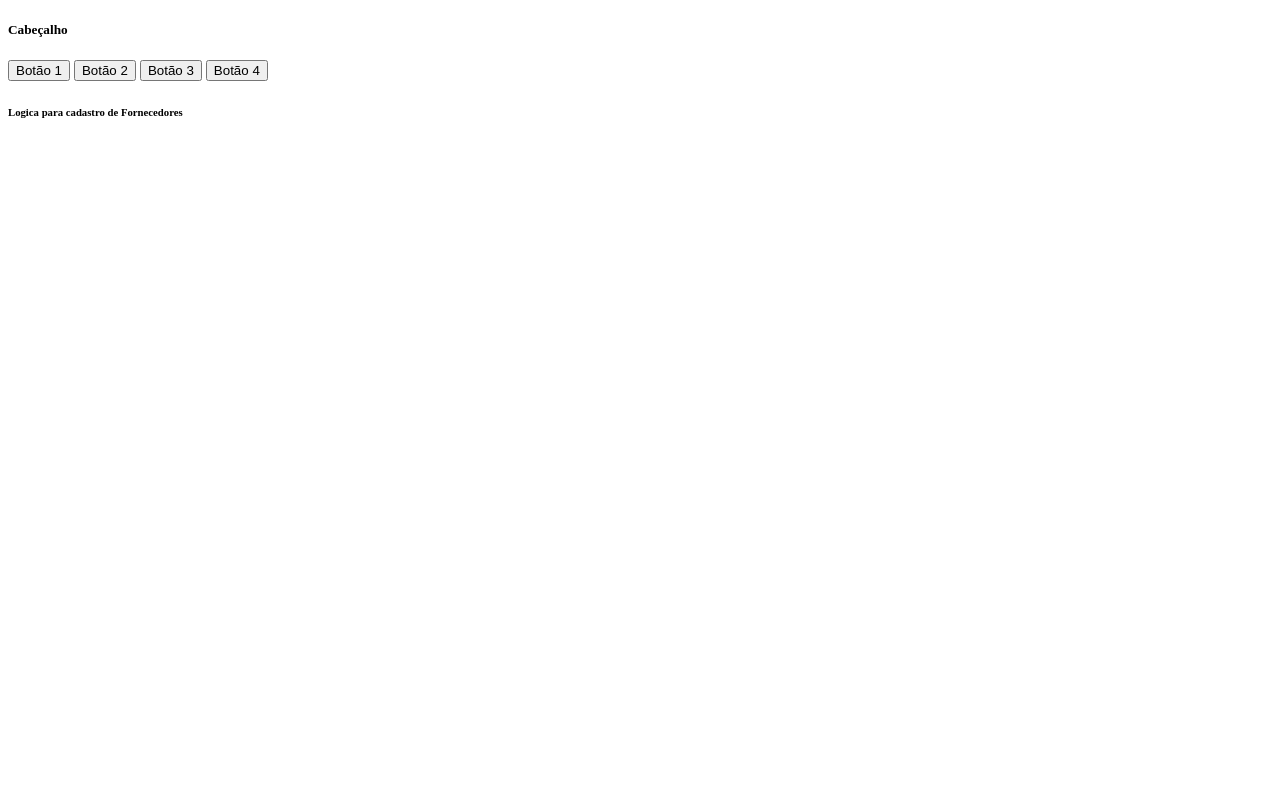
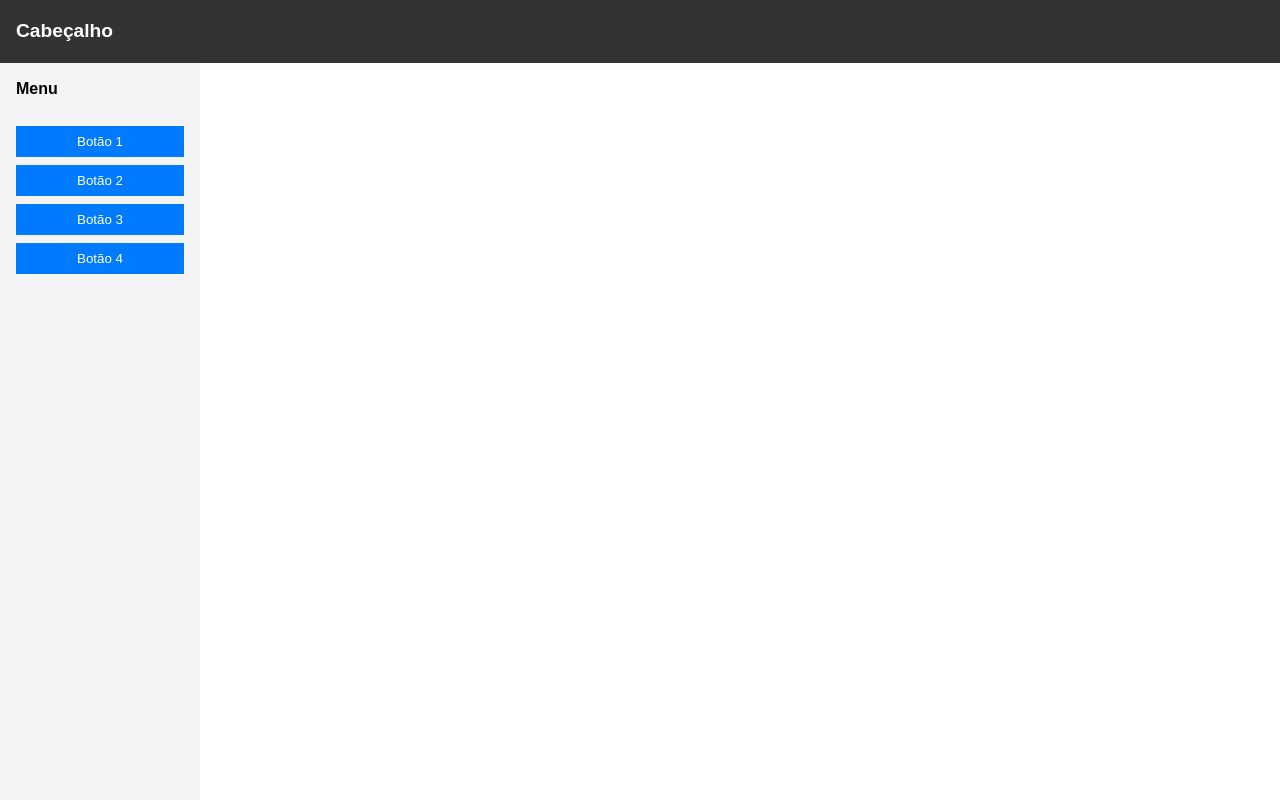
Before and after one commit to mrmateussiilva/SGEMaratonaCODE, a Flask app: page / in a window 1280 px wide. Run offline with Flask 3, Linux system fonts and the light colour scheme.

Commit message:
Começo do css e html

```diff
--- /dev/null
+++ b/app/static/css/styles.css
@@ -0,0 +1,102 @@
+/* Reset default styles */
+* {
+    margin: 0;
+    padding: 0;
+    box-sizing: border-box;
+}
+
+body {
+    font-family: Arial, sans-serif;
+    line-height: 1.6;
+    display: flex;
+    flex-direction: column;
+    min-height: 100vh;
+}
+
+/* Header styles */
+.cabecalho {
+    background-color: #333;
+    color: #fff;
+    padding: 1rem;
+    position: fixed;
+    top: 0;
+    left: 0;
+    right: 0;
+    z-index: 1000;
+}
+
+.cabecalho h5 {
+    margin: 0;
+    font-size: 1.2rem;
+}
+
+/* Horizontal line */
+hr {
+    border: none;
+    border-top: 1px solid #ccc;
+    margin: 0;
+}
+
+/* Main content area */
+body > div:last-child {
+    display: flex;
+    margin-top: 60px; /* Adjust based on header height */
+    flex: 1;
+}
+
+/* Sidebar styles */
+.botoes_lateral {
+    background-color: #f4f4f4;
+    width: 200px;
+    padding: 1rem;
+    display: flex;
+    flex-direction: column;
+    gap: 0.5rem;
+    height: calc(100vh - 60px); /* Adjust based on header height */
+    position: fixed;
+    left: 0;
+    top: 60px; /* Adjust based on header height */
+}
+
+.botoes_lateral h5 {
+    margin-bottom: 1rem;
+    font-size: 1rem;
+}
+
+.botoes_lateral button {
+    background-color: #007bff;
+    color: #fff;
+    border: none;
+    padding: 0.5rem 1rem;
+    cursor: pointer;
+    transition: background-color 0.3s ease;
+}
+
+.botoes_lateral button:hover {
+    background-color: #0056b3;
+}
+
+/* Main content styles */
+#content {
+    flex: 1;
+    padding: 1rem;
+    margin-left: 200px; /* Adjust based on sidebar width */
+}
+
+/* Responsive design */
+@media (max-width: 768px) {
+    .botoes_lateral {
+        width: 100%;
+        height: auto;
+        position: static;
+        margin-top: 60px; /* Adjust based on header height */
+    }
+
+    #content {
+        margin-left: 0;
+    }
+
+    body > div:last-child {
+        flex-direction: column;
+    }
+}
--- a/app/templates/base.html
+++ b/app/templates/base.html
@@ -2,12 +2,15 @@
 <html>
     <head>
         <title>{% block title %}{% endblock %} - Sistema de Estoque</title>
+        <link rel="stylesheet" href="{{ url_for('static', filename='css/styles.css') }}">
     </head>
     <body>
-        <div>
+        <div class="cabecalho">
             <h5>Cabeçalho</h5>
         </div>
-        <div>
+        <hr>
+        <div class="botoes_lateral">
+            <h5>Menu</h5>
             <button>Botão 1</button>
             <button>Botão 2</button>
             <button>Botão 3</button>
```
